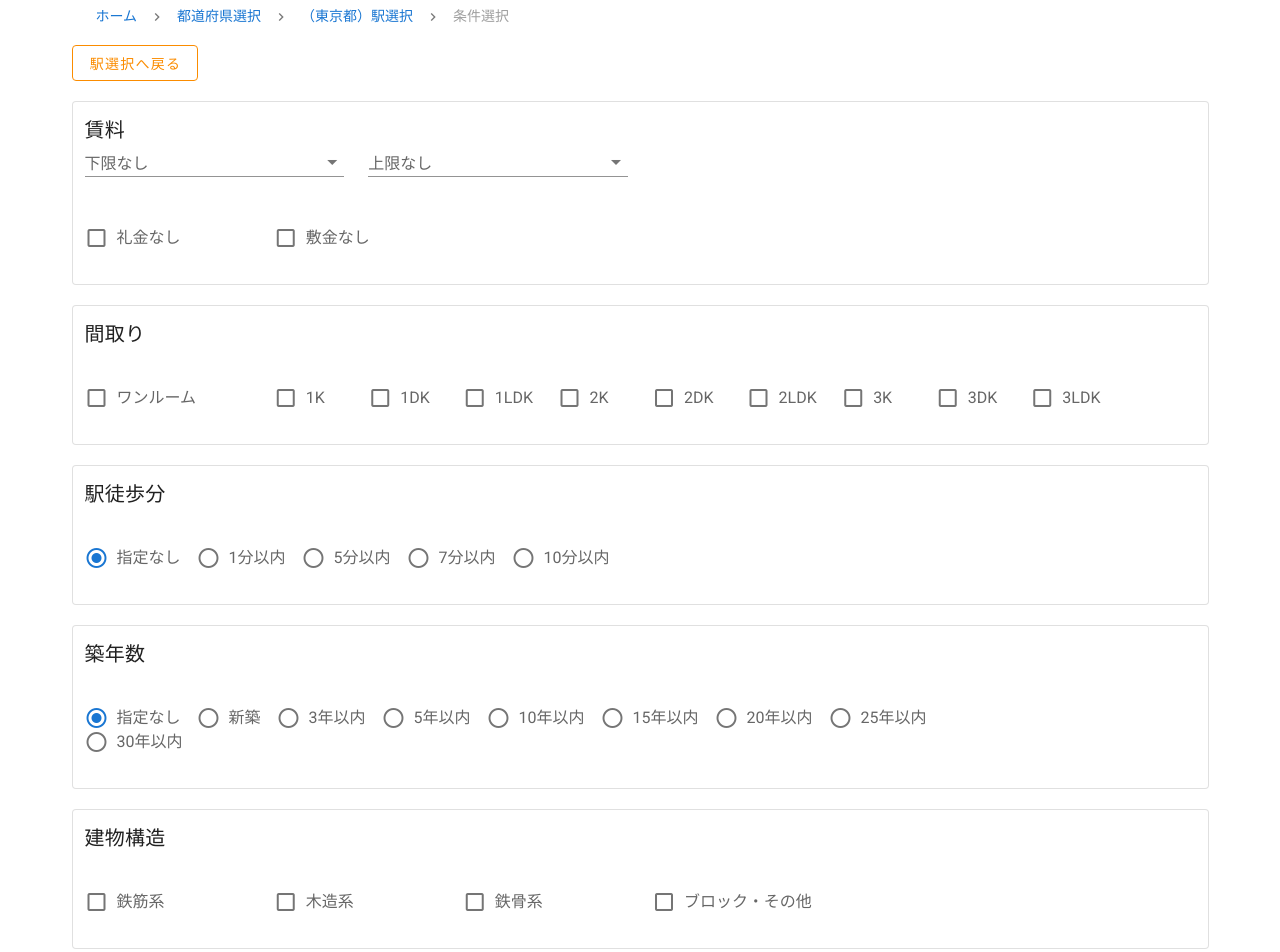
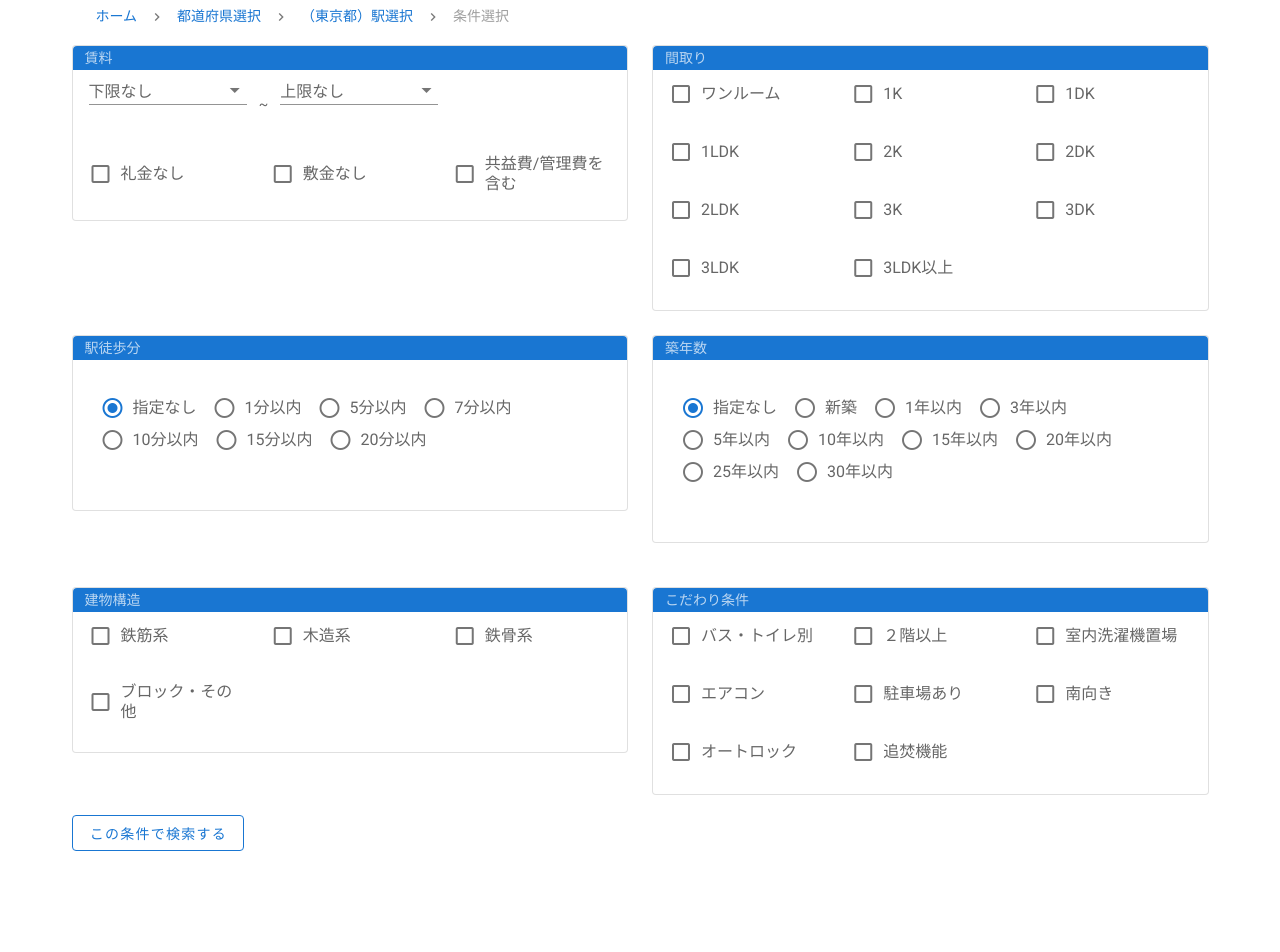
Before and after one commit to mtoyopet/fudosan-search, a Nuxt app: page /conditions in a window 1280 px wide. Shown: the part 100-1052 px from the top of the page. After the commit the page ends 995 px from the top, so only its background shows below. Built offline with nearby package versions, Linux system fonts and the light colour scheme.

Commit message:
見た目を修正

```diff
--- a/pages/conditions/index.vue
+++ b/pages/conditions/index.vue
@@ -1,27 +1,23 @@
 <template>
   <v-container fluid>
     <custom-breadcrumbs justify-start :breadcrumbs="breadcrumbs" />
-
-    <v-btn
-      to="/prefectures/13"
-      outlined
-      color="warning"
-      class="mb-5 mr-2"
-    >
-      駅選択へ戻る
-    </v-btn>
+      <v-row>
+        <v-col cols="12" md="6" sm="12">
           <v-card outlined>
-          <v-container>
-            <div class="title">賃料</div>
+            <v-system-bar color="primary" dark>
+              <span class="ma-1">賃料</span>
+            </v-system-bar>
+            <v-card-text>
               <v-row align="center">
-              <v-col class="d-flex" cols="10" sm="3">
+                <v-col class="pt-0" cols="12" sm="4">
                   <v-select
                     :items="rent"
                     label="下限なし"
                     dense
                   ></v-select>
                 </v-col>
-              <v-col class="d-flex" cols="10" sm="3">
+                ~
+                <v-col class="pt-0" cols="12" sm="4">
                   <v-select
                     :items="rent"
                     label="上限なし"
@@ -29,179 +25,112 @@
                   ></v-select>
                 </v-col>
               </v-row>
-            <v-row>
-              <v-col class="d-flex mt-0 pt-0" cols="10" sm="2">
+              <v-row align="center">
+                <v-col class="mt-0 py-0" cols="12" sm="4">
                   <v-checkbox
-                  v-model="reikin"
                     label="礼金なし"
                   ></v-checkbox>
                 </v-col>
-              <v-col class="d-flex mt-0 pt-0" cols="10" sm="2">
+                <v-col class="mt-0 py-0" cols="12" sm="4">
                   <v-checkbox
-                  v-model="shikikin"
                     label="敷金なし"
                   ></v-checkbox>
                 </v-col>
-            </v-row>
-          </v-container>
-        </v-card>
-        <v-card outlined class="mt-5">
-          <v-container>
-            <v-row align="center">
-              <v-col class="d-flex mb-0 pb-0" cols="10" sm="12">
-                <p class="title">間取り</p>
-              </v-col>
-              <v-col class="d-flex mt-0 pt-0" cols="10" sm="2">
+                <v-col class="mt-0 py-0" cols="12" sm="4">
                   <v-checkbox
-                  label="ワンルーム"
-                ></v-checkbox>
-              </v-col>
-              <v-col class="d-flex mt-0 pt-0" cols="10" sm="1">
-                <v-checkbox
-                  label="1K"
-                ></v-checkbox>
-              </v-col>
-              <v-col class="d-flex mt-0 pt-0" cols="10" sm="1">
-                <v-checkbox
-                  label="1DK"
-                ></v-checkbox>
-              </v-col>
-              <v-col class="d-flex mt-0 pt-0" cols="10" sm="1">
-                <v-checkbox
-                  label="1LDK"
-                ></v-checkbox>
-              </v-col>
-              <v-col class="d-flex mt-0 pt-0" cols="10" sm="1">
-                <v-checkbox
-                  label="2K"
-                ></v-checkbox>
-              </v-col>
-              <v-col class="d-flex mt-0 pt-0" cols="10" sm="1">
-                <v-checkbox
-                  label="2DK"
-                ></v-checkbox>
-              </v-col>
-              <v-col class="d-flex mt-0 pt-0" cols="10" sm="1">
-                <v-checkbox
-                  label="2LDK"
-                ></v-checkbox>
-              </v-col>
-              <v-col class="d-flex mt-0 pt-0" cols="10" sm="1">
-                <v-checkbox
-                  label="3K"
-                ></v-checkbox>
-              </v-col>
-              <v-col class="d-flex mt-0 pt-0" cols="10" sm="1">
-                <v-checkbox
-                  label="3DK"
-                ></v-checkbox>
-              </v-col>
-              <v-col class="d-flex mt-0 pt-0" cols="10" sm="1">
-                <v-checkbox
-                  label="3LDK"
+                    label="共益費/管理費を含む"
                   ></v-checkbox>
                 </v-col>
               </v-row>
-          </v-container>
+            </v-card-text>
           </v-card>
-        <v-card outlined class="mt-5">
-          <v-container>
-            <v-row align="center">
-              <v-col class="d-flex mb-0 pb-0" cols="10" sm="12">
-                <p class="title">駅徒歩分</p>
         </v-col>
-              <v-col class="mt-0 pt-0" cols="10" sm="10">
-                <v-radio-group v-model="distance" :mandatory="false" row>
-                  <v-radio label="指定なし" value="指定なし"></v-radio>
-                  <v-radio label="1分以内" value="1分以内"></v-radio>
-                  <v-radio label="5分以内" value="5分以内"></v-radio>
-                  <v-radio label="7分以内" value="7分以内"></v-radio>
-                  <v-radio label="10分以内" value="10分以内"></v-radio>
-              </v-radio-group>
-              </v-col>
-            </v-row>
-          </v-container>
-        </v-card>
-        <v-card outlined class="mt-5">
-          <v-container>
-            <v-row align="center">
-              <v-col class="d-flex mb-0 pb-0" cols="10" sm="12">
-                <p class="title">築年数</p>
-              </v-col>
-              <v-col class="mt-0 pt-0" cols="10" sm="10">
-                <v-radio-group v-model="year" :mandatory="false" row>
-                  <v-radio label="指定なし" value="指定なし"></v-radio>
-                  <v-radio label="新築" value="新築"></v-radio>
-                  <v-radio label="3年以内" value="3年以内"></v-radio>
-                  <v-radio label="5年以内" value="5年以内"></v-radio>
-                  <v-radio label="10年以内" value="10年以内"></v-radio>
-                  <v-radio label="15年以内" value="15年以内"></v-radio>
-                  <v-radio label="20年以内" value="20年以内"></v-radio>
-                  <v-radio label="25年以内" value="25年以内"></v-radio>
-                  <v-radio label="30年以内" value="30年以内"></v-radio>
-              </v-radio-group>
-              </v-col>
-            </v-row>
-          </v-container>
-        </v-card>
-        <v-card outlined class="mt-5">
-          <v-container>
-            <v-row align="center">
-              <v-col class="d-flex mb-0 pb-0" cols="10" sm="12">
-                <p class="title">建物構造</p>
-              </v-col>
-              <v-col class="d-flex mt-0 pt-0" cols="10" sm="2">
+
+        <v-col cols="12" md="6" sm="12">
+          <v-card outlined>
+            <v-system-bar color="primary" dark>
+              <span class="ma-1">間取り</span>
+            </v-system-bar>
+            <v-card-text>
+              <v-row>
+                <v-col class="mt-0 py-0" cols="12" sm="4" v-for="item in madori" :key="item">
                   <v-checkbox
-                  label="鉄筋系"
-                ></v-checkbox>
-              </v-col>
-              <v-col class="d-flex mt-0 pt-0" cols="10" sm="2">
-                <v-checkbox
-                  label="木造系"
-                ></v-checkbox>
-              </v-col>
-              <v-col class="d-flex mt-0 pt-0" cols="10" sm="2">
-                <v-checkbox
-                  label="鉄骨系"
-                ></v-checkbox>
-              </v-col>
-              <v-col class="d-flex mt-0 pt-0" cols="10" sm="2">
-                <v-checkbox
-                  label="ブロック・その他"
+                    class="my-1"
+                    :label="item"
                   ></v-checkbox>
                 </v-col>
               </v-row>
-          </v-container>
+            </v-card-text>
           </v-card>
+        </v-col>
+
+        <v-col cols="12" md="6" sm="12">
+          <v-card outlined>
+            <v-system-bar color="primary" dark>
+              <span class="ma-1">駅徒歩分</span>
+            </v-system-bar>
+            <v-card-text>
+              <v-col class="mt-0 pt-0" cols="12" sm="12">
+                <v-radio-group v-model="distance" :mandatory="false" row>
+                  <v-radio class="mb-2" v-for="item in toho" :key="item" :label="item" :value="item" />
+              </v-radio-group>
+              </v-col>
+            </v-card-text>
+          </v-card>
+        </v-col>
+
+        <v-col cols="12" md="6" sm="12">
+          <v-card outlined>
+            <v-system-bar color="primary" dark>
+              <span class="ma-1">築年数</span>
+            </v-system-bar>
+            <v-card-text>
+              <v-col class="mt-0 pt-0" cols="12" sm="12">
+                <v-radio-group v-model="year" :mandatory="false" row>
+                  <v-radio class="mb-2" v-for="item in chikunen" :key="item" :label="item" :value="item"/>
+              </v-radio-group>
+              </v-col>
+            </v-card-text>
+          </v-card>
+        </v-col>
+
+        <v-col cols="12" md="6" sm="12">
           <v-card outlined class="mt-5">
-          <v-container>
-            <v-row align="center">
-              <v-col class="d-flex mb-0 pb-0" cols="10" sm="12">
-                <p class="title">こだわり条件</p>
-              </v-col>
-              <v-col class="d-flex mt-0 pt-0" cols="10" sm="2">
+            <v-system-bar color="primary" dark>
+              <span class="ma-1">建物構造</span>
+            </v-system-bar>
+            <v-card-text>
+              <v-row>
+                <v-col class="mt-0 py-0" cols="12" sm="4" v-for="item in buildingType" :key="item">
                   <v-checkbox
-                  label="バス・トイレ別"
-                ></v-checkbox>
-              </v-col>
-              <v-col class="d-flex mt-0 pt-0" cols="10" sm="2">
-                <v-checkbox
-                  label="２階以上"
-                ></v-checkbox>
-              </v-col>
-              <v-col class="d-flex mt-0 pt-0" cols="10" sm="2">
-                <v-checkbox
-                  label="南向き"
-                ></v-checkbox>
-              </v-col>
-              <v-col class="d-flex mt-0 pt-0" cols="10" sm="2">
-                <v-checkbox
-                  label="オートロック"
+                    class="my-1"
+                    :label="item"
                   ></v-checkbox>
                 </v-col>
               </v-row>
-          </v-container>
+            </v-card-text>
           </v-card>
+        </v-col>
+
+        <v-col cols="12" md="6" sm="12">
+          <v-card outlined class="mt-5">
+            <v-system-bar color="primary" dark>
+              <span class="ma-1">こだわり条件</span>
+            </v-system-bar>
+            <v-card-text>
+              <v-row>
+                <v-col class="mt-0 py-0" cols="12" sm="4" v-for="item in kodawari" :key="item">
+                  <v-checkbox
+                    class="my-1"
+                    :label="item"
+                  ></v-checkbox>
+                </v-col>
+              </v-row>
+            </v-card-text>
+          </v-card>
+        </v-col>
+      </v-row>
+
       <v-btn
         to="/properties/"
         outlined
@@ -222,6 +151,11 @@ export default {
   data () {
     return {
       rent: ['3.0万円','3.5万円','4.0万円','4.5万円','5.0万円','5.5万円','6.0万円','6.5万円','7.0万円','7.5万円','8.0万円'],
+      madori: ['ワンルーム', '1K', '1DK', '1LDK', '2K', '2DK', '2LDK', '3K', '3DK', '3LDK', '3LDK以上'],
+      toho: ["指定なし", "1分以内", "5分以内", "7分以内","10分以内", "15分以内", "20分以内"],
+      chikunen: ["指定なし", "新築", "1年以内", "3年以内", "5年以内", "10年以内", "15年以内", "20年以内", "25年以内", "30年以内"],
+      buildingType: ["鉄筋系", "木造系", "鉄骨系", "ブロック・その他"],
+      kodawari: ["バス・トイレ別", "２階以上", "室内洗濯機置場", "エアコン", "駐車場あり", "南向き", "オートロック", "追焚機能"],
       reikin: false,
       distance: '指定なし',
       year: '指定なし',
--- a/pages/prefectures/_id.vue
+++ b/pages/prefectures/_id.vue
@@ -1,13 +1,6 @@
 <template>
   <v-container fluid>
     <custom-breadcrumbs justify-start :breadcrumbs="breadcrumbs" />
-    <v-btn
-      to="/prefectures"
-      outlined
-      color="orange"
-    >
-      都道府県選択へ戻る
-    </v-btn>
     <v-card>
       <v-tabs class="mt-3" dark background-color="blue darken-3">
         <v-tab v-for="tabName in tabItems" :key="tabName">
```
Lines whose indentation alone changed are shown as unchanged.
